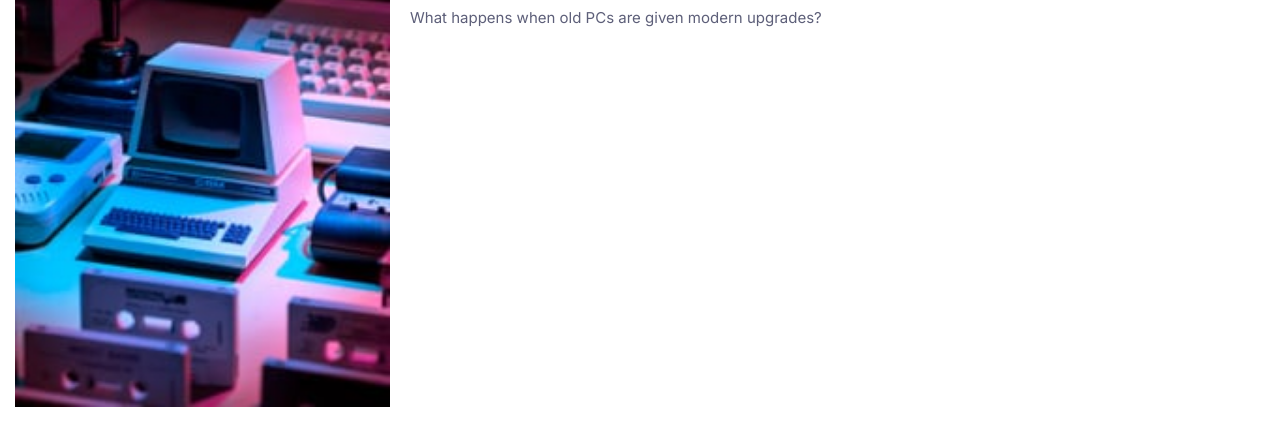
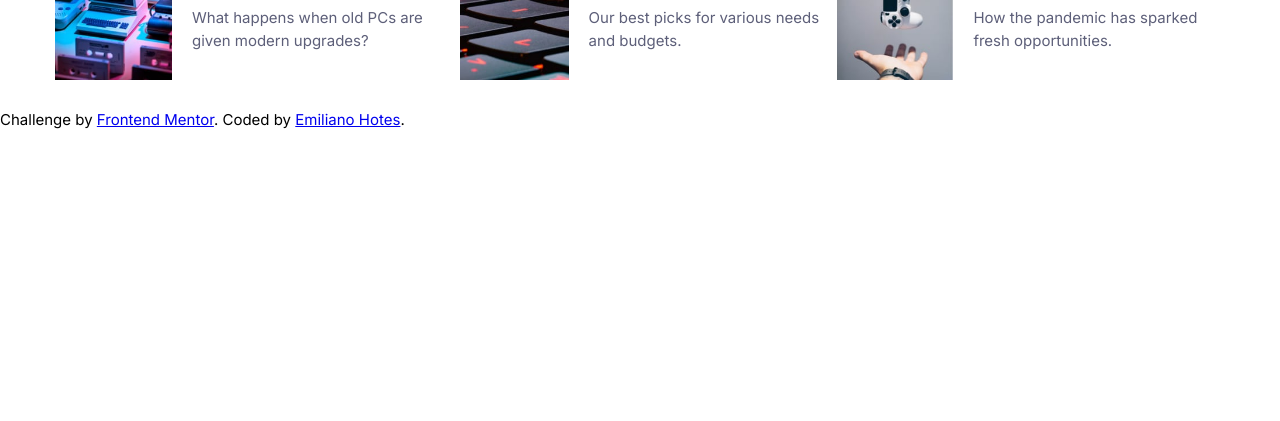
Before and after one commit to MrJouts/frontend-mentor, a website: page news-homepage-main/index.html in a window 1280 px wide. Shown: the part 679-1100 px from the top of the page. After the commit the page ends 808 px from the top, so only its background shows below. Drawn offline with Linux system fonts and the light colour scheme.

Commit message:
feat: added desktop styles for news

```diff
--- a/news-homepage-main/styles/sections/_news.scss
+++ b/news-homepage-main/styles/sections/_news.scss
@@ -1,5 +1,6 @@
 #news {
   padding: 15px;
+  max-width: 1200px;
 
   >div {
     display: flex;
@@ -30,3 +31,18 @@
     line-height: 150%;
   }
 }
+
+@media (min-width: 768px) {
+
+  #news {
+    display: flex;
+    margin-inline: auto;
+    column-gap: 15px;
+
+    >div {
+      max-width: 33.33333333%;
+    }
+  }
+
+
+}
```
Also changed, not shown: news-homepage-main/styles/styles.css, 1 other file.
